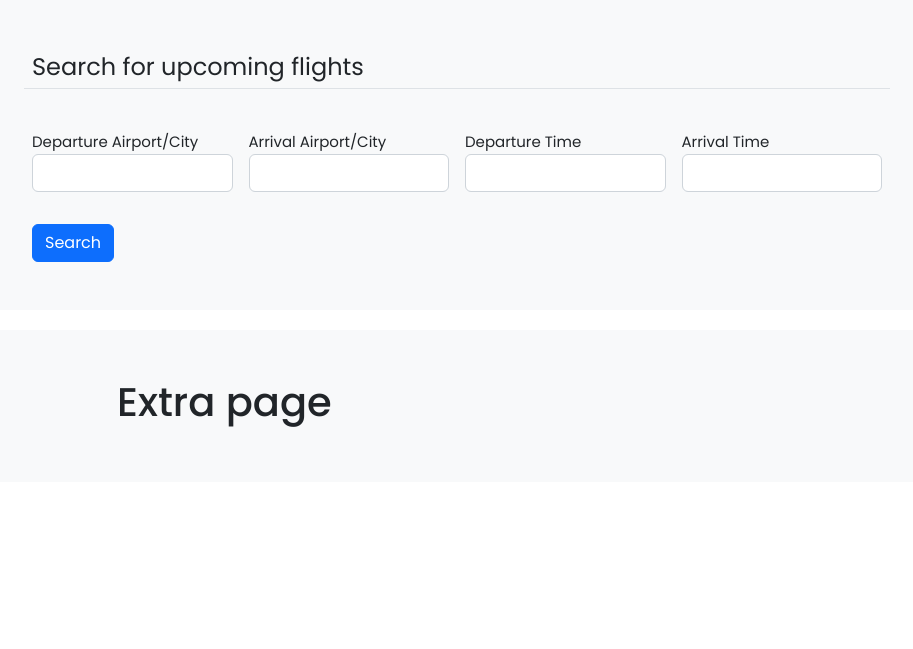
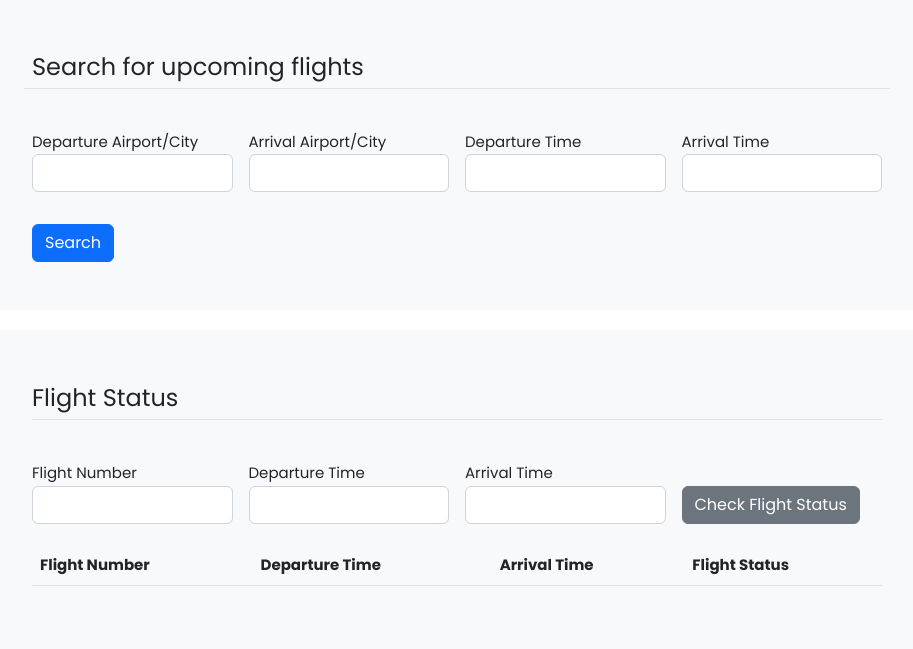
Before and after one commit to Jaacky-Huaang/Databases_Project, a Flask app: page / in a window 1280 px wide. Shown: the part 101-750 px from the top of the page, without its empty margins (183-1096 px from the left). Run offline with Flask 3, Linux system fonts and the light colour scheme; lists and menus that the app fills with data are empty; some libraries are stand-ins or nearby versions.

Commit message:
better public search

```diff
--- a/reservation/forms.py
+++ b/reservation/forms.py
@@ -77,3 +77,11 @@ class PublicSearchUpcomingFlightForm(FlaskForm):
     arrival_time = StringField('Arrival Time', validators=[])
 
     submit = SubmitField('Search')
+
+
+class PublicSearchFlightStatusForm(FlaskForm):
+    flight_number = IntegerField('Flight Number', validators=[])
+    departure_time = StringField('Departure Time', validators=[])
+    arrival_time = StringField('Arrival Time', validators=[])
+
+    submit = SubmitField('Search')
--- a/reservation/routes.py
+++ b/reservation/routes.py
@@ -5,9 +5,6 @@ import reservation.forms as forms
 @app.route('/', methods=['GET', 'POST'])
 @app.route('/home', methods=['GET', 'POST'])
 def home():
-    # if 'username' in session:
-    #     return redirect(url_for('home'))
-
     # public search
     form_upcoming_flight = forms.PublicSearchUpcomingFlightForm()
     if form_upcoming_flight.validate_on_submit():
@@ -25,11 +22,20 @@ def home():
         print(search_result)
         return redirect(url_for('upcoming_flight', search_result=search_result))
 
-    return render_template('index.html', form_upcoming_flight=form_upcoming_flight, session=session)
+    form_flight_status = forms.PublicSearchFlightStatusForm()
+    return render_template('index.html', form_upcoming_flight=form_upcoming_flight, form_flight_status=form_flight_status)
 
 @app.route('/about')
 def about():
     return render_template('about.html')
+
+# Define route for searching upcoming flight
+@app.route('/upcoming_flight/<search_result>', methods=['GET', 'POST'])
+def upcoming_flight(search_result):
+    print(search_result)
+    return render_template('upcoming_flight.html', search_result=search_result)
+
+
 
 # Define route for registration
 @app.route('/register', methods=['GET', 'POST'])
@@ -194,7 +200,8 @@ def login_agent():
             flash(f'You have successfully logged in as {email}!', 'success')
 
             return redirect(url_for('home'))  # Change later
-
+        elif not data:  # handle the case when the email does not exist
+            flash('Email does not exist!', 'danger')
         else:  # handle the case when the password is wrong
             flash('Wrong password. Please enter the password again.', 'danger')
 
@@ -222,6 +229,8 @@ def login_airline_staff():
 
             return redirect(url_for('home'))  # also change here later
 
+        elif not data:  # handle the case when the email does not exist
+            flash('Username does not exist!', 'danger')
         else:  # handle the case when the password is wrong
             flash('Wrong password. Please enter the password again.', 'danger')
 
@@ -233,10 +242,5 @@ def logout():
     session.pop('email', None)
     session.pop('user_name', None)
     session.pop('status', None)
+    flash('You have successfully logged out!', 'secondary')
     return redirect(url_for('home'))
-
-
-@app.route('/upcoming_flight/<search_result>', methods=['GET', 'POST'])
-def upcoming_flight(search_result):
-    print(search_result)
-    return render_template('upcoming_flight.html', search_result=search_result)
--- a/reservation/templates/index.html
+++ b/reservation/templates/index.html
@@ -73,9 +73,73 @@
 
 {% block extra_content %}
     <div class="bg-light p-5 rounded">
-        <div class="col-sm-8 mx-auto">
-            <h1>Extra page</h1>
-        </div>
-    </div>
+        <div class="col-sm-10 mx-auto">
+            <div>
+                <legend class="border-bottom mb-4">Flight Status</legend>
+
+                <form class="row g-3" method="POST" action="">
+                    <div class="col-md-3">
+                        {{ form_flight_status.flight_number.label(class="form-control-label") }}
+                        {% if form_flight_status.flight_number.errors %}
+                            {{ form_flight_status.flight_number(class="form-control is-invalid") }}
+                            <div class="invalid-feedback">
+                                {% for error in form_flight_status.flight_number.errors %}
+                                    {{ error }}
+                                {% endfor %}
+                            </div>
+                        {% else %}
+                            {{ form_flight_status.flight_number(class="form-control") }}
+                        {% endif %}
+                    </div>
+
+                    <div class="col-md-3">
+                        {{ form_flight_status.departure_time.label(class="form-control-label") }}
+                        {% if form_flight_status.departure_time.errors %}
+                            {{ form_flight_status.departure_time(class="form-control is-invalid") }}
+                            <div class="invalid-feedback">
+                                {% for error in form_flight_status.departure_time.errors %}
+                                    {{ error }}
+                                {% endfor %}
+                            </div>
+                        {% else %}
+                            {{ form_flight_status.departure_time(class="form-control") }}
+                        {% endif %}
+                    </div>
+
+                    <div class="col-md-3">
+                        {{ form_flight_status.arrival_time.label(class="form-control-label") }}
+                        {% if form_flight_status.arrival_time.errors %}
+                            {{ form_flight_status.arrival_time(class="form-control is-invalid") }}
+                            <div class="invalid-feedback">
+                                {% for error in form_flight_status.arrival_time.errors %}
+                                    {{ error }}
+                                {% endfor %}
+                            </div>
+                        {% else %}
+                            {{ form_flight_status.arrival_time(class="form-control") }}
+                        {% endif %}
+                    </div>
+
+                    <div class="col-md-3">
+                        <label class="form-label"></label>
+                        <div>
+                            <button type="submit" class="btn btn-secondary flex-fill">Check Flight Status</button>
+                        </div>
+                    </div>
+                </form>
+                <div class="space"></div>
+
+                <table class="table table-hover">
+                    <thead>
+                        <tr>
+                            <th scope="col">Flight Number</th>
+                            <th scope="col">Departure Time</th>
+                            <th scope="col">Arrival Time</th>
+                            <th scope="col">Flight Status</th>
+                        </tr>
+                    </thead>
+                </table>
+
+            </div>
 
 {% endblock extra_content %}
--- a/reservation/templates/layout.html
+++ b/reservation/templates/layout.html
@@ -9,9 +9,9 @@
      <link rel="canonical" href="https://getbootstrap.com/docs/5.2/examples/navbars/">
 
     {% if title %}
-        <title>Flask Blog - {{ title }}</title>
+        <title>Air Ticket Reservation System - {{ title }}</title>
     {% else %}
-        <title>Flask Blog</title>
+        <title>Air Ticket Reservation System</title>
     {% endif %}
 
 
@@ -68,6 +68,7 @@
         white-space: nowrap;
         -webkit-overflow-scrolling: touch;
       }
+
     </style>
 
 
@@ -149,14 +150,6 @@
       </nav>
 
       <div>
-        <div class="bg-light p-5 rounded">
-          <div class="col-sm-10 mx-auto">
-<!--            <h1>Navbar examples</h1>-->
-<!--            <p>This example is a quick exercise to illustrate how the navbar and its contents work. Some navbars extend the width of the viewport, others are confined within a <code>.container</code>. For positioning of navbars, checkout the <a href="../examples/navbar-static/">top</a> and <a href="../examples/navbar-fixed/">fixed top</a> examples.</p>-->
-<!--            <p>At the smallest breakpoint, the collapse plugin is used to hide the links and show a menu button to toggle the collapsed content.</p>-->
-<!--            <p>-->
-<!--              <a class="btn btn-primary" href="../components/navbar/" role="button">View navbar docs &raquo;</a>-->
-<!--            </p>-->
         {% with messages = get_flashed_messages(with_categories=true) %}
           {% if messages %}
             {% for category, message in messages %}
@@ -166,6 +159,13 @@
             {% endfor %}
           {% endif %}
         {% endwith %}
+      </div>
+
+      <div>
+        <div class="bg-light p-5 rounded">
+          <div class="col-sm-10 mx-auto">
+
+
             {% block content %}{% endblock %}
           </div>
         </div>
--- a/reservation/templates/upcoming_flight.html
+++ b/reservation/templates/upcoming_flight.html
@@ -20,8 +20,6 @@
                     <th scope="col">Arrival Airport</th>
                     <th scope="col">Arrival Time</th>
                     <th scope="col">Ticket Price</th>
-                    <th scope="col">Flight Status</th>
-                    <th scope="col">Airplane ID</th>
                 </tr>
             </thead>
             <tbody>
```
Lines whose indentation alone changed are shown as unchanged.
